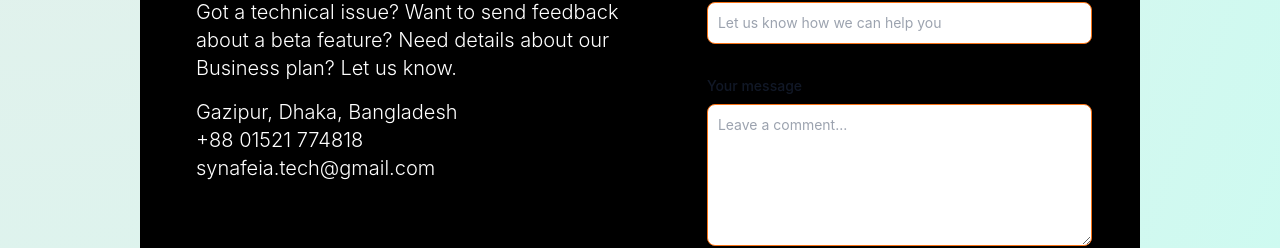
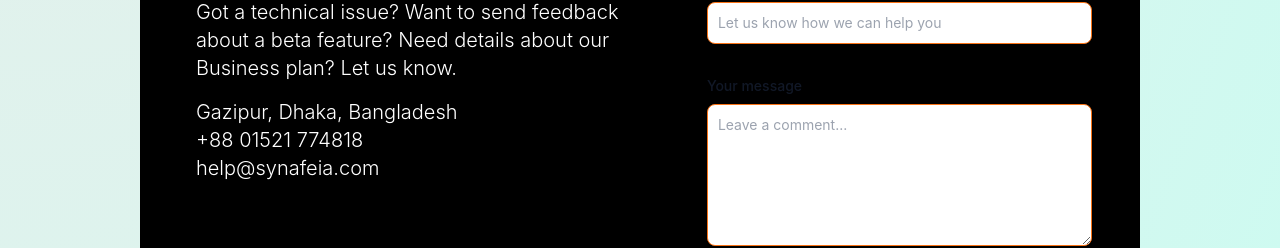
Before and after one commit to devjunaeid/synafeia-website, a Next.js app: page / in a window 1280 px wide. Shown: the part 2754-3002 px from the top of the page. Built offline with nearby package versions, Linux system fonts and the light colour scheme.

Commit message:
Update: Email Address

```diff
--- a/src/components/ContactUs.jsx
+++ b/src/components/ContactUs.jsx
@@ -51,7 +51,7 @@ const ContactUs = () => {
           <p className="hidden md:flex font-light text-left text-white sm:text-xl">
             Gazipur, Dhaka, Bangladesh <br />
             +88 01521 774818 <br />
-            synafeia.tech@gmail.com
+            help@synafeia.com
           </p>
         </div>
         <div className="py-4 lg:py-16 px-4 mx-auto w-full md:min-w-fit">
```
